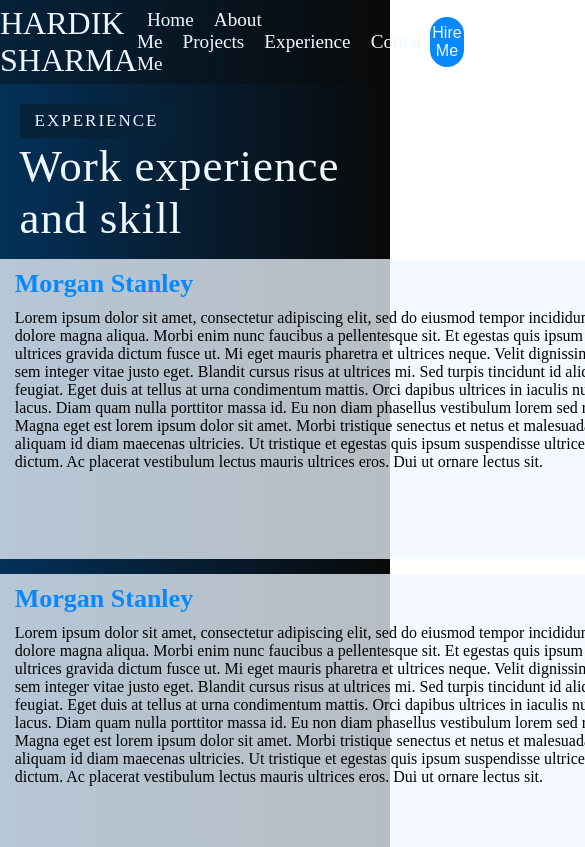
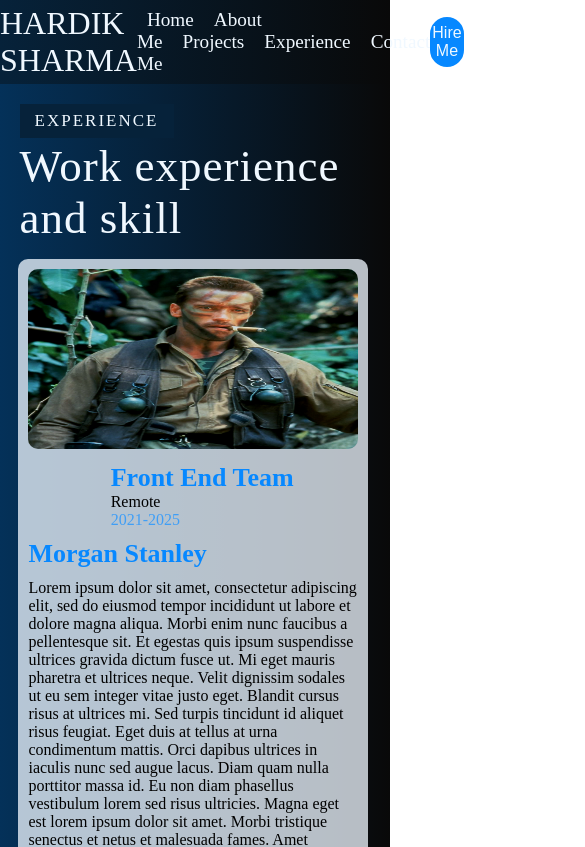
Before and after one commit to Hardikaz/Official_Portfolio, a React (Create React App) app: page /experience in a window 390 px wide. Shown: the top 847 px of the page, 585 px wide, since content can reach past the window. Built offline with nearby package versions, Linux system fonts and the light colour scheme.

Commit message:
Experience page made responsive

```diff
--- a/src/components/Experience/Experiencecard.css
+++ b/src/components/Experience/Experiencecard.css
@@ -50,3 +50,30 @@
     justify-content: center;
     align-items: center;
 }
+
+/* RESPONSIVENESS */
+
+@media only screen and (max-width: 800px) {
+
+    .Exp-card{
+        height: inherit;
+        width: inherit;
+        display: flex;
+        flex-direction: column;
+        margin-right: 30px;
+    }
+
+    .Exp-card-left-img img{
+        height: 180px;
+        width: 330px;
+    }
+
+    .Exp-card-left{
+        display: flex;
+        flex-direction: column;
+        justify-content: center;
+        align-items: center;
+    }
+
+
+}
```
